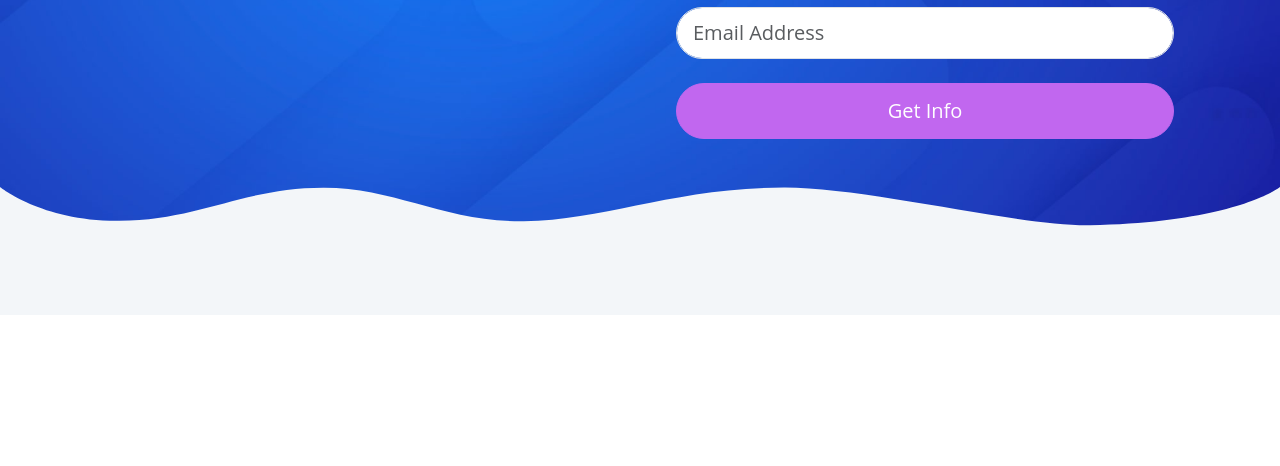
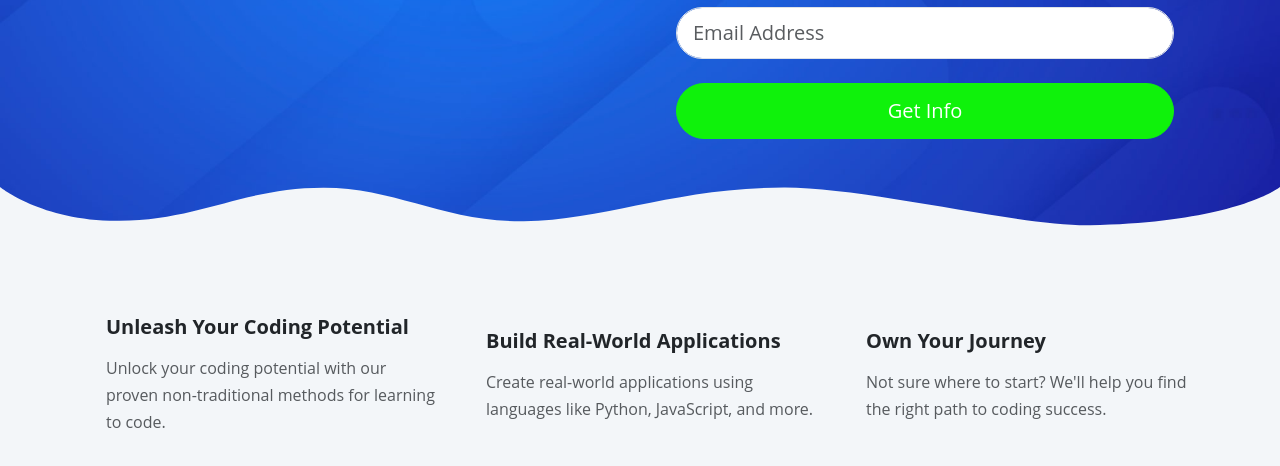
Before and after one commit to clew-bot/tcs-website-mock, a website: page index.html in a window 1280 px wide. Shown: the part 336-802 px from the top of the page. Drawn offline with Linux system fonts and the light colour scheme.

Commit message:
Add col sections for descriptions

```diff
--- a/index.html
+++ b/index.html
@@ -104,6 +104,41 @@
         </svg>
       </header>
 
+      <section class="icons bg-light pb-5">
+        <div class="container-xl">
+          <div class="row hstack g-4">
+            <div class="col-md-4 d-flex gap-4">
+              <i class="fas fa-user fa-3x text-primary"></i>
+              <div>
+                <h5 class="fw-bold">Unleash Your Coding Potential</h5>
+                <p class="text-muted">
+                  Unlock your coding potential with our proven non-traditional methods for learning to code.
+                </p>
+              </div>
+            </div>
+
+            <div class="col-md-4 d-flex gap-4">
+              <i class="fas fa-rocket fa-3x text-secondary"></i>
+              <div>
+                <h5 class="fw-bold">Build Real-World Applications</h5>
+                <p class="text-muted">
+                  Create real-world applications using languages like Python, JavaScript, and more.
+                </p>
+              </div>
+            </div>
+
+            <div class="col-md-4 d-flex gap-4">
+              <i class="fas fa-dollar fa-3x text-primary"></i>
+              <div>
+                <h5 class="fw-bold">Own Your Journey</h5>
+                <p class="text-muted">
+                  Not sure where to start? We'll help you find the right path to coding success.
+                </p>
+              </div>
+            </div>
+          </div>
+        </div>
+      </section>
     <script src="./js/script.js"></script>
     <script src="./js/bootstrap.bundle.min.js"></script>
 </body>
--- a/scss/bootstrap.scss
+++ b/scss/bootstrap.scss
@@ -2,7 +2,7 @@
 $font-family-sans-serif: 'Open Sans', sans-serif;
 
 // Colors
-$primary: #c167ef;
+$primary: #0ff20b;
 $secondary: #10bcee;
 $dark: #2b3041;
 $light: #f3f6f9;
```
Also changed, not shown: css/bootstrap.css.
